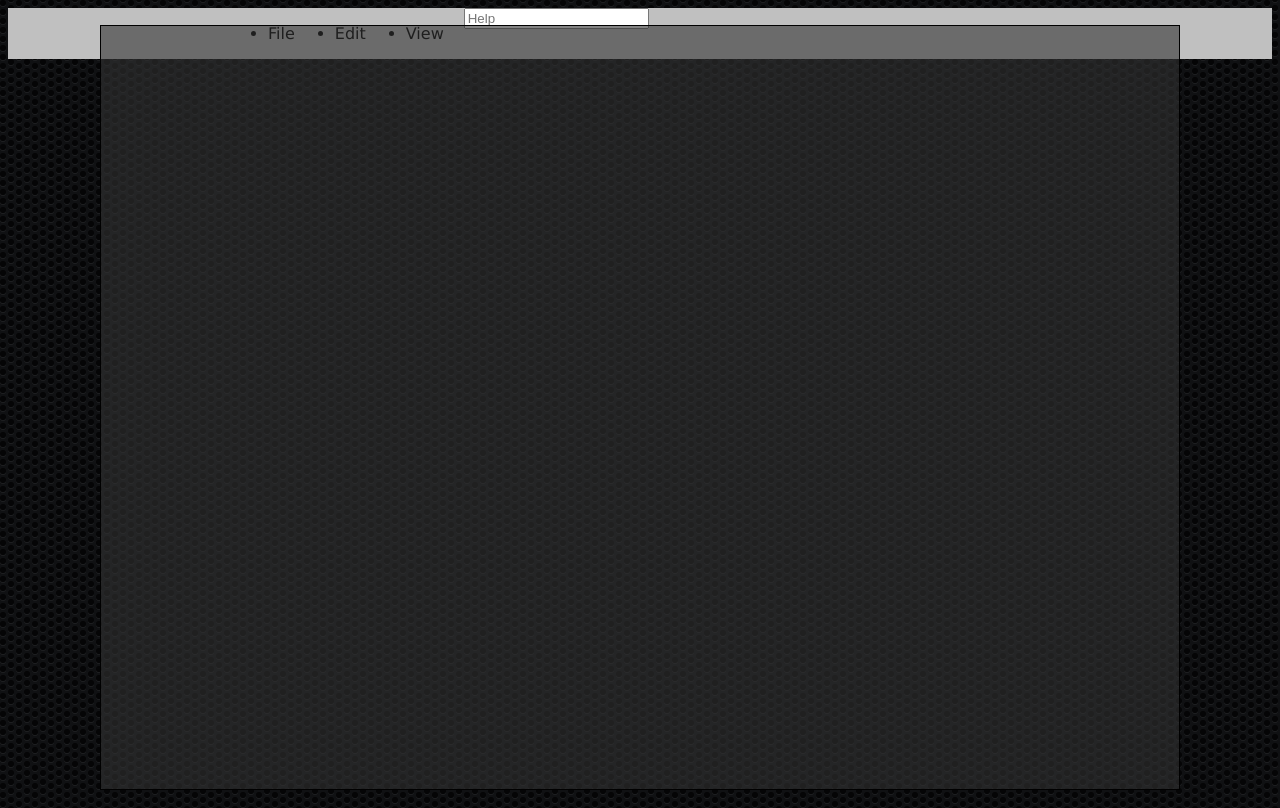
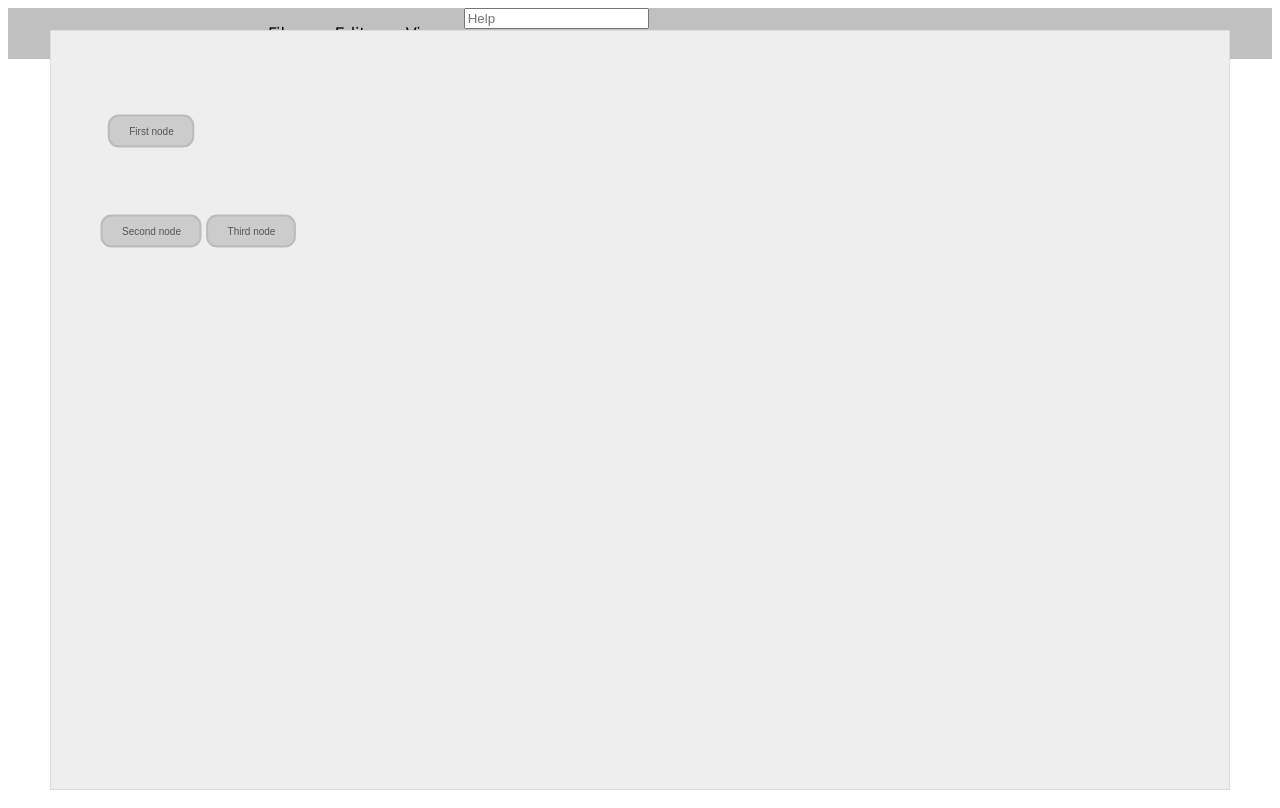
Before and after one commit to snodgrass23/Compass, a PHP site: page /test.html in a window 1280 px wide. Run offline with PHP 8.4, Linux system fonts and the light colour scheme; some libraries are stand-ins or nearby versions.

Commit message:
Rudimentary building from a data source

```diff
--- a/css/test.css
+++ b/css/test.css
@@ -7,7 +7,7 @@ html, body {
 
 body {
 	font-family: Verdana, Arial, sans-serif;
-	background: url(images/bg.gif) repeat;
+	/*background: url(images/bg.gif) repeat;*/
 
 }
 
@@ -33,15 +33,13 @@ body {
 /* The drawing canvas and included elements */
 
 #map {
-	border: solid 1px #000;
+	border: solid 1px #ddd;
 	position: absolute;
-	top: 25px;
-	left: 100px;
-	right: 100px;
+	top: 30px;
+	left: 50px;
+	right: 50px;
 	bottom: 10px;
-
-
-	background-color: rgba(51,51,51,.6);
+	background-color: #eee;
 
 }
 
```
Also changed, not shown: js/jquery.sitemap.js.
